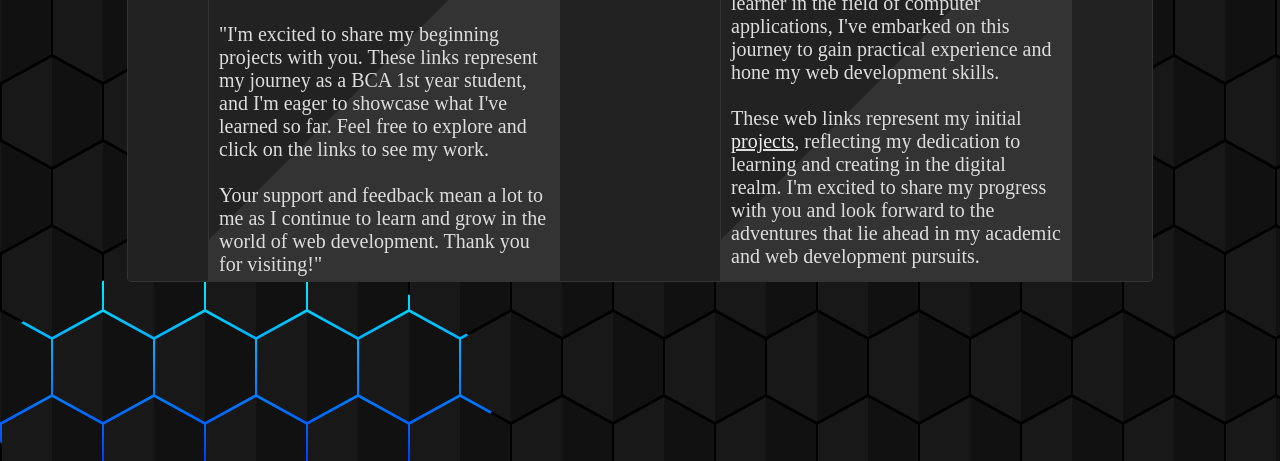
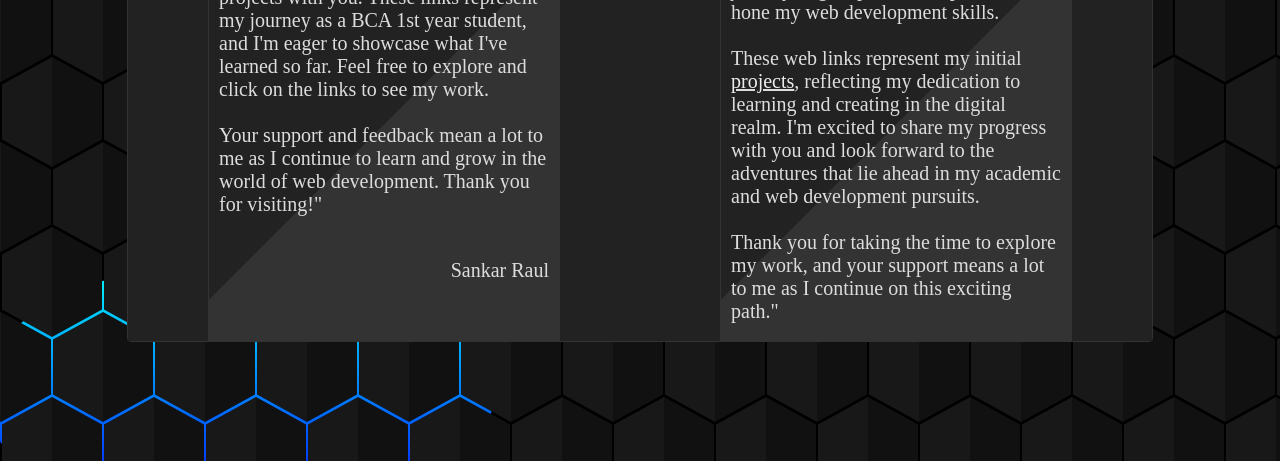
Before and after one commit to sankar-raul/sankar-raul.github.io, a website: page index.html in a window 1280 px wide. Shown: the part 339-800 px from the top of the page. Drawn offline with Linux system fonts and the light colour scheme.

Commit message:
Update index.html

```diff
--- a/index.html
+++ b/index.html
@@ -7,7 +7,7 @@
     <meta name="keywords" content="Sankar-coder,Sankar Raul,Sankar-coder w3spaces,github,sankar-coding.github.io">
 
     <meta http-equiv="content-type" content="text/html; charset=utf-8" />
-    <link rel="website icon" href="https://i.postimg.cc/XYSJmSBn/channels4-profile.jpg" type="jpg" />
+    <link rel="website icon" href="https://i.postimg.cc/2j7k1D9f/sankar.jpg" type="jpg" />
     <meta name="viewport" content="width=device-width, initial-scale=1.0, maximum-scale=1.0, minimum-scale=1.0, user-scalable=no">
     <title>HOME | Sankar</title>
     <link rel="stylesheet" href="https://cdnjs.cloudflare.com/ajax/libs/font-awesome/5.15.3/css/all.min.css" integrity="sha512-... (integrity hash)" crossorigin="anonymous" />
@@ -265,7 +265,7 @@
             }
         .main {
             border-radius: 4px;
-            height: 55vh;
+            height: 70vh;
         }
         .main:hover {
             border-radius: 8px;
```
